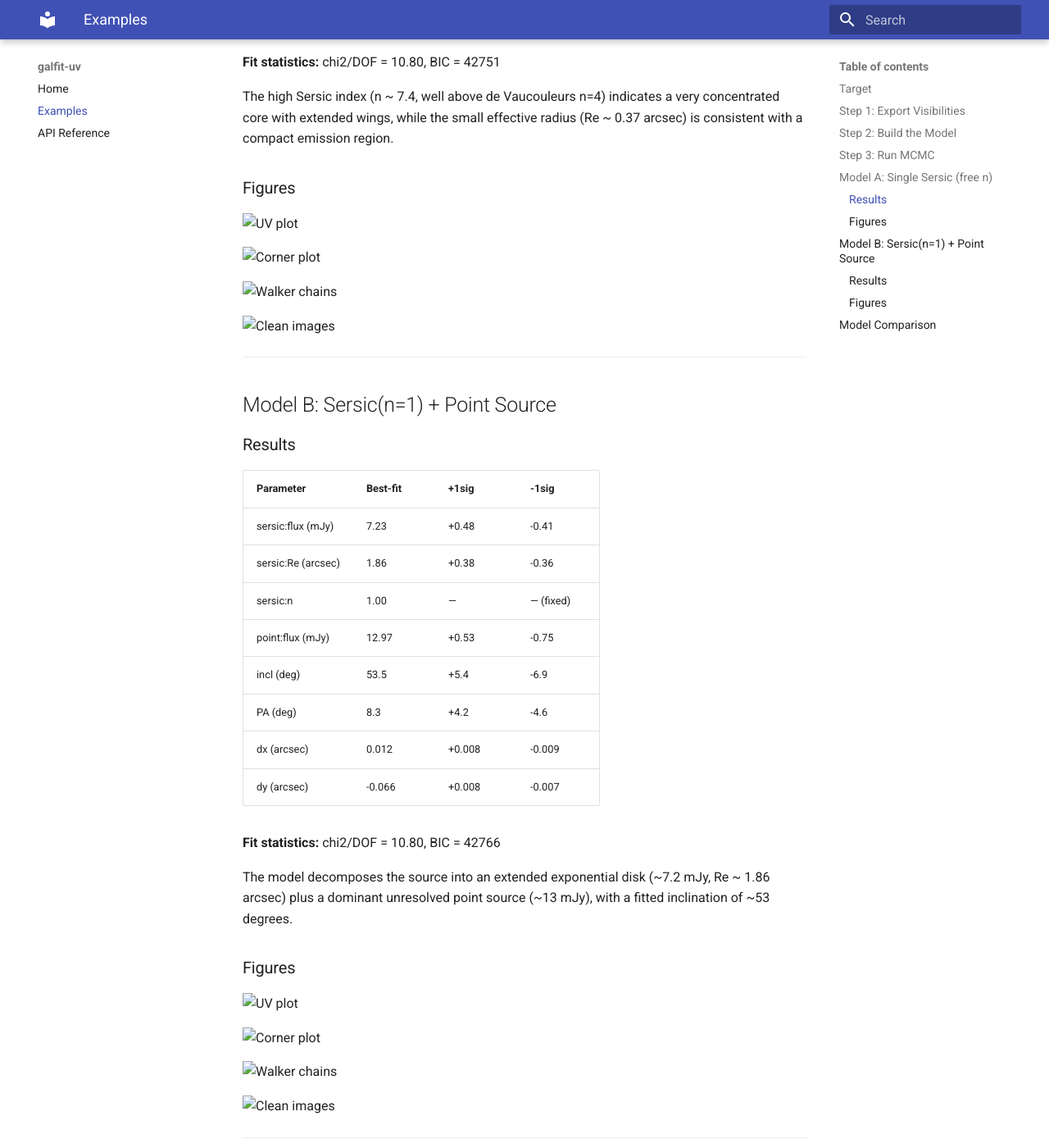
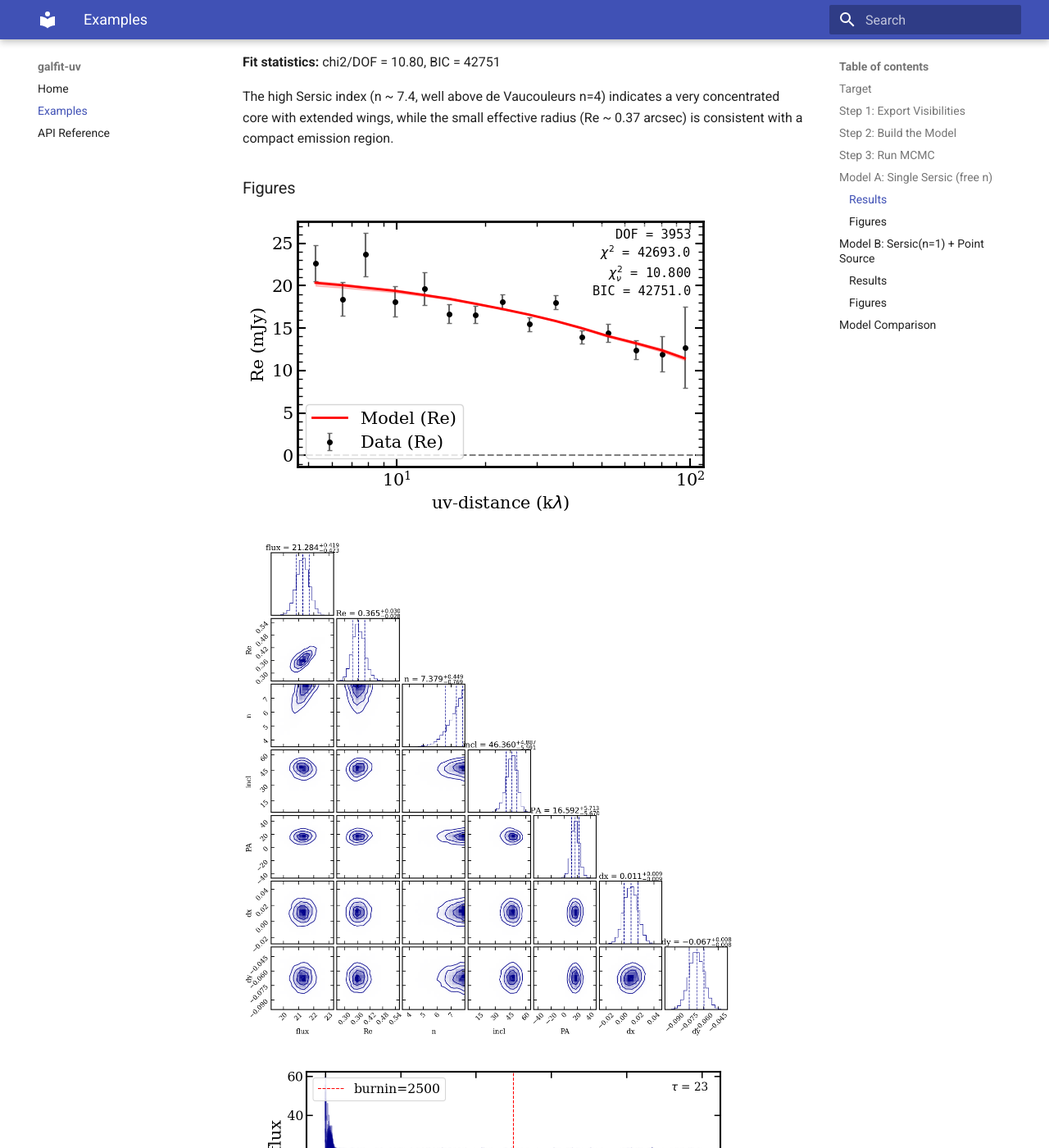
Before and after one commit to jyshangguan/Galfit-uv, an MkDocs documentation site: the page built from docs/examples.md, in a window 1280 px wide and 1400 px high, scrolled down 2717 px. Shown: the whole window at 82% size. Built offline with MkDocs 1.6.1 and Material for MkDocs 9.7.7, drawn with Linux system fonts in a browser that asks for light colours.

Commit message:
fix image paths and add CSS width constraint for figures
Switch from raw HTML <img> tags back to Markdown image syntax so
MkDocs resolves relative paths correctly (../figs/ instead of figs/).
Add extra.css to constrain image max-width to 600px.

Co-Authored-By: Claude Opus 4.6 <noreply@anthropic.com>

```diff
--- /dev/null
+++ b/docs/css/extra.css
@@ -0,0 +1,6 @@
+/* Constrain image widths in content */
+.md-content img {
+  max-width: 600px;
+  width: auto;
+  height: auto;
+}
--- a/docs/examples.md
+++ b/docs/examples.md
@@ -117,13 +117,13 @@ The high Sersic index (n ~ 7.4, well above de Vaucouleurs n=4) indicates a very
 
 ### Figures
 
-<img src="figs/uvplot_sersic.png" alt="UV plot" width="600">
+![UV plot](figs/uvplot_sersic.png)
 
-<img src="figs/corner_plot_sersic.png" alt="Corner plot" width="600">
+![Corner plot](figs/corner_plot_sersic.png)
 
-<img src="figs/chains_sersic.png" alt="Walker chains" width="600">
+![Walker chains](figs/chains_sersic.png)
 
-<img src="figs/clean_images_sersic.png" alt="Clean images" width="600">
+![Clean images](figs/clean_images_sersic.png)
 
 ---
 
@@ -148,13 +148,13 @@ The model decomposes the source into an extended exponential disk (~7.2 mJy, Re
 
 ### Figures
 
-<img src="figs/uvplot_2comp.png" alt="UV plot" width="600">
+![UV plot](figs/uvplot_2comp.png)
 
-<img src="figs/corner_plot_2comp.png" alt="Corner plot" width="600">
+![Corner plot](figs/corner_plot_2comp.png)
 
-<img src="figs/chains_2comp.png" alt="Walker chains" width="600">
+![Walker chains](figs/chains_2comp.png)
 
-<img src="figs/clean_images_2comp.png" alt="Clean images" width="600">
+![Clean images](figs/clean_images_2comp.png)
 
 ---
 
--- a/mkdocs.yml
+++ b/mkdocs.yml
@@ -26,3 +26,6 @@ markdown_extensions:
   - pymdownx.details
   - toc:
       permalink: true
+
+extra_css:
+  - css/extra.css
```
